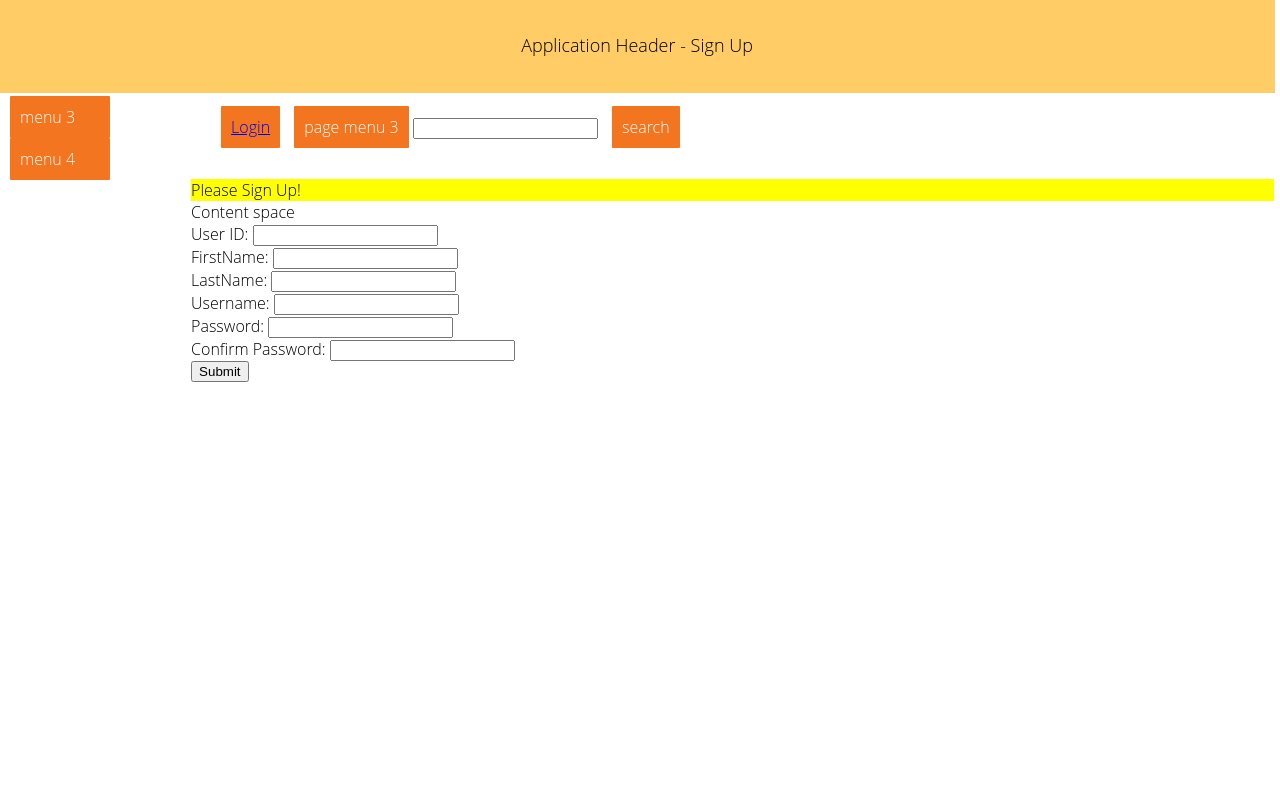
After one commit to AyomideAdelaja/ash-sweb-2016-group12, a PHP site: page /usersadd.php in a window 1280 px wide. The commit adds this page. Run offline with PHP 8.4, Linux system fonts and the light colour scheme.

```diff
--- /dev/null
+++ b/css/style.css
@@ -0,0 +1,217 @@
+/*@import url(http://fonts.googleapis.com/css?family=Open+Sans:400,300);*/
+
+html{
+    height: 100%;
+    width: 100%;
+    font-family: "Open Sans Light", sans-serif;
+}
+
+
+body{
+    margin-left: -3px;
+    margin-top: -5px;
+    margin-bottom: -2px;
+    padding: 0;
+    min-height: 100%;
+    width: 100%;
+}
+
+.clickspot{
+	text-decoration:underline;
+	color:blue;
+	cursor:pointer
+}
+.status{
+	background-color:Yellow
+}
+.error{
+	color:Red;
+	background-color:Yellow
+}
+
+.menuitem {
+	text-decoration:none;
+	background-color:#f37520;
+    color:#fff;
+	cursor:hand;
+    border: 1px solid none;
+    width: 80px;
+    border-radius: 1px;
+    margin: 0 auto;
+    margin-left: 10px;
+    padding: 10px
+
+
+}
+.menuitem:hover{
+	text-decoration:underline;
+	cursor:hand;
+	font-weight:bold;
+	background-color:Silver
+}
+
+#pageheader
+{
+    height: 1in;
+    background-color: #FFCC66;
+    font-size: large;
+    text-align: center;
+}
+
+#mainnav{
+	width:2in;
+	vertical-align:top
+}
+
+
+#content {
+	width:11.85in;
+    margin-left: 500px;
+	vertical-align:top;
+
+}
+
+.reportTable
+{
+    border:1px;
+    border-collapse:collapse;
+}
+
+.reportTable .header
+{
+    background-color: #CC6600;
+    text-transform: uppercase;
+    color: White;
+}
+
+.reportTable .row1
+{
+    background-color: #FFE0B3;
+}
+
+.reportTable .row2
+{
+    background-color:White;
+}
+
+.reportTable tr:hover
+{
+    background-color:Yellow
+}
+
+.tableForm .label
+{
+    background-color: #CC6600;
+    text-transform:capitalize;
+    color: White;
+    text-align:right;
+}
+
+.tableForm .field
+{
+    background-color: #FFAE35;
+}
+.popupMenu
+{
+    background-color: #DC7518;
+    position: absolute;
+    display:none;
+    width: auto;
+}
+
+.popupMenu div
+{
+    color: #FFFFFF;
+    text-decoration: underline;
+}
+
+.popupMenu div:hover
+{
+    color: #FFFFFF;
+    text-decoration: underline;
+    background-color: #CC6600;
+}
+
+.popupForm
+{
+    background-color: #DC7518;
+    position: absolute;
+    display:none;
+    width: auto;
+}
+
+table.container {
+   width: 100%;
+    min-height: 100%;
+}
+
+#sidemenu {
+    background-color: #272727;
+    color: aliceblue;
+    vertical-align: top;
+    z-index: 999;
+    padding: 0px;
+    margin-top: -20px;
+    padding-top:60px;
+    cursor: hand;
+    width: 12%;
+    min-width: 150px;
+    height: 100%;
+    border: 1px solid none;
+}
+
+.sideMenuItem {
+    text-align: center;
+    border: 1px solid none;
+    text-decoration-color: #fff;
+    padding: 10px 0px 10px 0px;
+}
+.sideMenuItem i{
+    font-size: 1.6em;
+}
+
+.sideMenuItem:hover{
+   color:#F37520;
+   border-right: 3px solid #F37520;
+    transition:color 0.5s ease;
+    -o-transition:color 0.5s ease;
+    -webkit-transition:color 0.5s ease;
+    -moz-transition:color 0.5s ease;
+    transition:border-right 0.5s ease;
+    -o-transition:border-right 0.5s ease;
+    -webkit-transition:border-right 0.5s ease;
+    -moz-transition:border-right 0.5s ease;
+
+}
+
+.sideMenuItem:before{
+   color:#F37520;
+   border-right: 3px solid #F37520;
+    transition:color 0.5s ease-out;
+    -o-transition:color 0.5s ease-out;
+    -webkit-transition:color 0.5s ease-out;
+    -moz-transition:color 0.5s ease-out;
+    transition:border-right 0.5s ease-out;
+    -o-transition:border-right 0.5s ease-out;
+    -webkit-transition:border-right 0.5s ease-out;
+    -moz-transition:border-right 0.5s ease-out;
+
+}
+
+.button-design {
+    -webkit-appearance: button;
+    -moz-appearance: button;
+    appearance: button;
+
+    text-decoration: none;
+    color: initial;
+}
+
+
+#divPageMenu {
+    margin-top: 10px;
+    padding-top: 10px;
+    margin-bottom: 40px;
+    margin-left: 20px;
+    margin-right: 20px;
+}
--- a/setting.php
+++ b/setting.php
@@ -2,5 +2,5 @@
 define("DB_HOST","localhost");
 define("DB_USERNAME","root");
 define("DB_PASSWORD","");
-define("DB_NAME","webtech");
+define("DB_NAME","ash-sweb-group12-2016");
 ?>
--- /dev/null
+++ b/usersadd.php
@@ -0,0 +1,91 @@
+<html>
+	<head>
+		<title>Sign Up</title>
+		<link rel="stylesheet" href="css/style.css">
+		<script>
+			//<!--add validation js script here
+		</script>
+	</head>
+	<body>
+		<table>
+			<tr>
+				<td colspan="2" id="pageheader">
+					Application Header - Sign Up
+				</td>
+			</tr>
+			<tr>
+				<td id="mainnav">
+<!-- 					<div class="menuitem"><a href="groupsadd.php">Add New Usergroup Page</a></div> -->
+<!-- 					<div class="menuitem"><a href="usersadd.php">Add New User Page</a></div> -->
+					<div class="menuitem">menu 3</div>
+					<div class="menuitem">menu 4</div>
+				</td>
+				<td id="content">
+					<div id="divPageMenu">
+<!-- 						<span class="menuitem" ><a href="groupsadd.php">Add Usergroup</a></span> -->
+						<span class="menuitem" ><a href="index.php">Login</a></span>
+						<span class="menuitem" >page menu 3</span>
+						<input type="text" id="txtSearch" />
+						<span class="menuitem">search</span>
+					</div>
+<?php
+			//initialize
+			$strStatusMessage ="Please Sign Up!";
+			$uid="";
+			$firstname="";
+			$lastname="";
+			$username="";
+			$userpass="";
+
+			//1) what is the purpose of this if block
+			if(isset($_REQUEST['uid'])){
+				$uid=$_REQUEST['userid'];
+				$firstname=$_REQUEST['firstname'];
+				$lastname=$_REQUEST['lastname'];
+				$username=$_REQUEST['username'];
+				$userpass=$_REQUEST['password'];
+				$userpassconf=$_REQUEST['confirm-password'];
+
+				if($userpass != $userpassconf){
+					$strStatusMessage ="The passwords don't match";
+					exit();
+				}
+
+				include_once("usersInfo.php");
+				$obj=new usersInfo();
+				$r=$obj->logUserIn($username,$userpass);
+				//1) what is the purpose of this if block
+
+				if($r == true){
+					echo "login success";
+				} else {
+					echo "sorry login again";
+				}
+
+			}
+?>
+<!-- ??? -->
+					<div id="divStatus" class="status">
+						<?php echo  $strStatusMessage ?>
+					</div>
+					<div id="divContent">
+						Content space
+						<form action="" method="GET">
+			<div>User ID: <input type="text" name="userid" value="<?php echo $uid;  ?>"/></div>
+			<div>FirstName: <input type="text" name="firstname" value="<?php echo $firstname;  ?>"/></div>
+			<div>LastName: <input type="text" name="lastname" value="<?php echo $lastname;  ?>"/></div>
+			<div>Username: <input type="text" name="username" value="<?php echo $username;  ?>"/></div>
+			<div>Password: <input type="password" name="password" value="<?php echo $userpass;  ?>"/></div>
+			<div> Confirm Password: <input type="password" name="confirm-password" value="<?php echo $userpass;  ?>"/></div>
+
+			<input type="submit" class="button-design" value="Submit">
+<!-- 			<a href="#" class="button-design">Sign Up</a> -->
+
+<!-- 			<button type="button" onclick="alert('Hello World!')">Click Me!</button> -->
+		</form>
+					</div>
+				</td>
+			</tr>
+		</table>
+	</body>
+</html>
```
Also changed, not shown: index.php (added, +74 -0 lines), usergroups.php (added, +56 -0 lines), usersInfo.php (added, +140 -0 lines).
